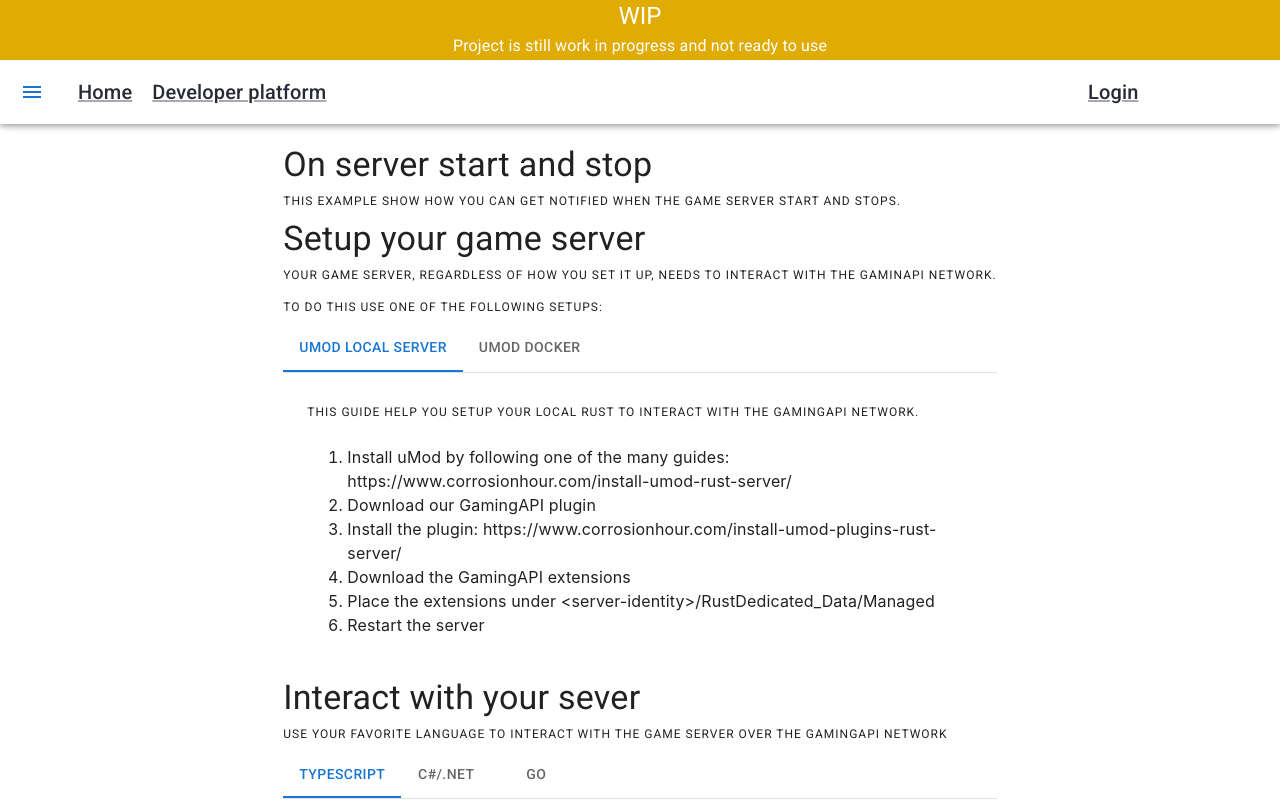
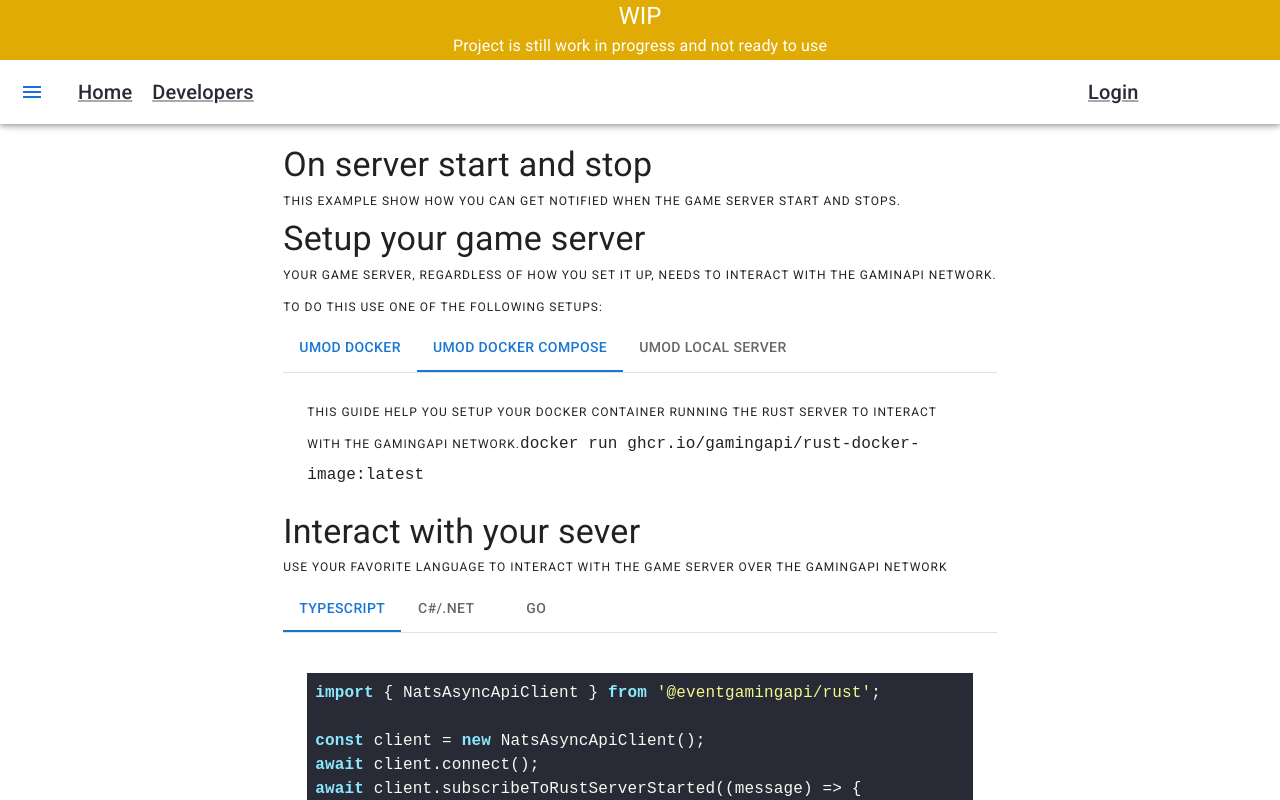
Before and after one commit to GamingAPI/website, a Next.js app: page /platform/games/rust/examples/on-server-start-and-stop in a window 1280 px wide. Shown: the top 800 px of the page. Built offline with nearby package versions, Linux system fonts and the light colour scheme; no server answers.

Commit message:
feat: add more options for rust example

```diff
--- a/components/menus/Public.tsx
+++ b/components/menus/Public.tsx
@@ -63,7 +63,7 @@ export const TopMenu: React.FunctionComponent<any> = () => {
           placement="bottom"
         >
           <Link href="/platform" style={{margin: "0 10px 0 10px"}} variant="h6" color={"#282a36"}>
-          Developer platform
+          Developers
           </Link>
         </HtmlTooltip>
       </Grid>
--- a/pages/platform/games/rust/examples/on-server-start-and-stop.tsx
+++ b/pages/platform/games/rust/examples/on-server-start-and-stop.tsx
@@ -42,11 +42,28 @@ const Main: React.FunctionComponent<any> = () => {
               <TabContext value={frameworkValue}>
                 <Box sx={{ borderBottom: 1, borderColor: 'divider' }}>
                   <TabList onChange={handleFrameworkChange} aria-label="lab API tabs example">
-                    <Tab label="uMod local server" value="1" />
-                    <Tab label="uMod docker" value="2" />
+                    <Tab label="uMod docker" value="1" />
+                    <Tab label="uMod docker compose" value="1" />
+                    <Tab label="uMod local server" value="3" />
                   </TabList>
                 </Box>
                 <TabPanel value="1">
+                  <Typography variant="overline" className="title">
+                    This guide help you setup your docker container running the Rust server to interact with the GamingAPI network.
+                  </Typography>
+                  <code>
+                    docker run ghcr.io/gamingapi/rust-docker-image:latest
+                  </code>
+                </TabPanel>
+                <TabPanel value="2">
+                  <Typography variant="overline" className="title">
+                    This guide help you setup your docker container running the Rust server to interact with the GamingAPI network.
+                  </Typography>
+                  <code>
+                    docker run ghcr.io/gamingapi/rust-docker-image:latest
+                  </code>
+                </TabPanel>
+                <TabPanel value="3">
                   <Typography variant="overline" className="title">
                     This guide help you setup your local rust to interact with the GamingAPI network.
                   </Typography>
@@ -57,16 +74,6 @@ const Main: React.FunctionComponent<any> = () => {
                     <li>Download the <a href="https://github.com/GamingEventAPI/umod-rust-server-extension">GamingAPI extensions</a></li>
                     <li>Place the extensions under &lt;server-identity&gt;/RustDedicated_Data/Managed</li>
                     <li>Restart the server</li>
-                  </ol>
-                </TabPanel>
-                <TabPanel value="2">
-                  <Typography variant="overline" className="title">
-                    This guide help you setup your docker container running the Rust server to interact with the GamingAPI network.
-
-                    We highly recommend you use our own docker image: https://github.com/GamingEventAPI/rust-docker-image
-                  </Typography>
-                  <ol>
-                    <li>Install uMod by following one of the many guides: https://www.corrosionhour.com/install-umod-rust-server/</li>
                   </ol>
                 </TabPanel>
               </TabContext>
```
